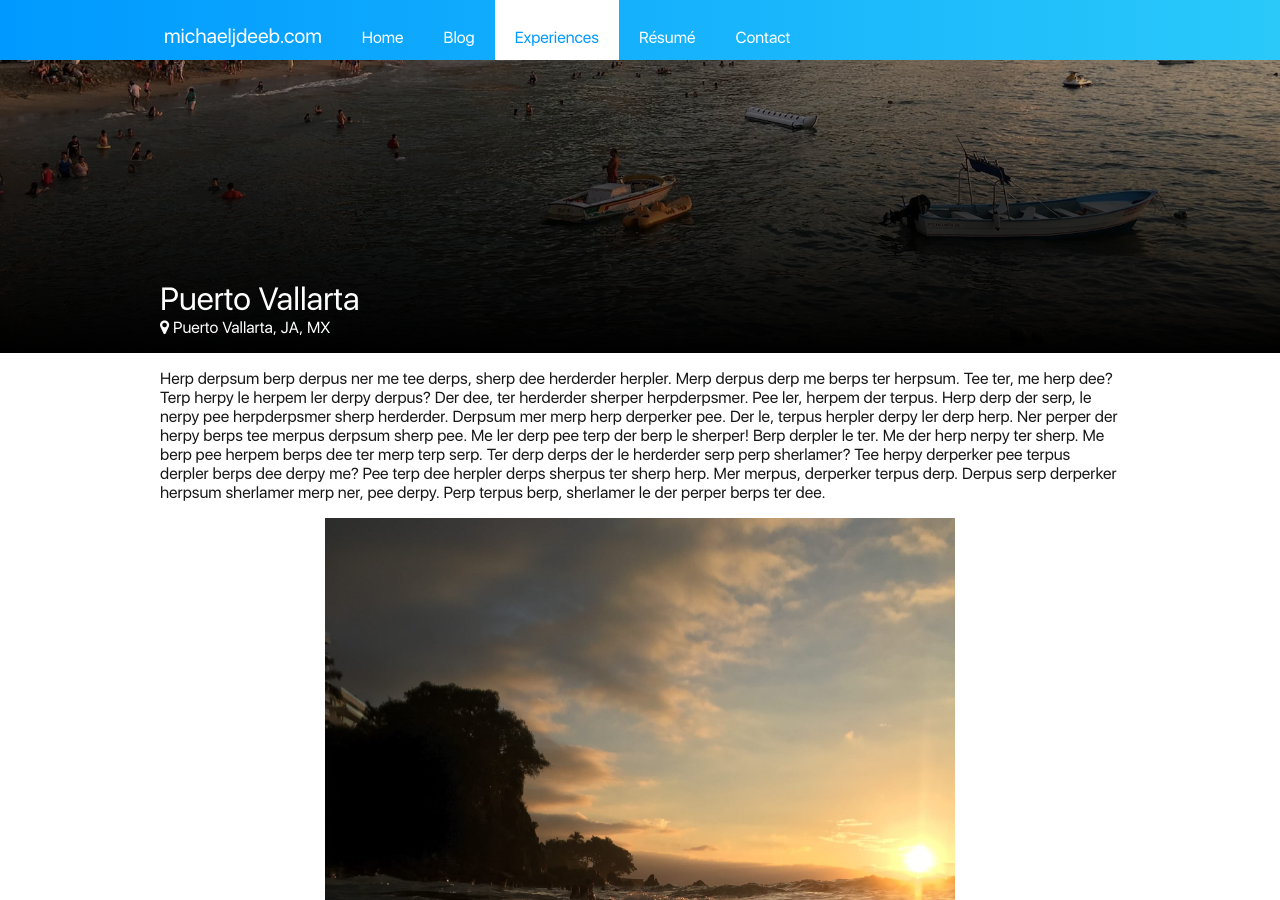
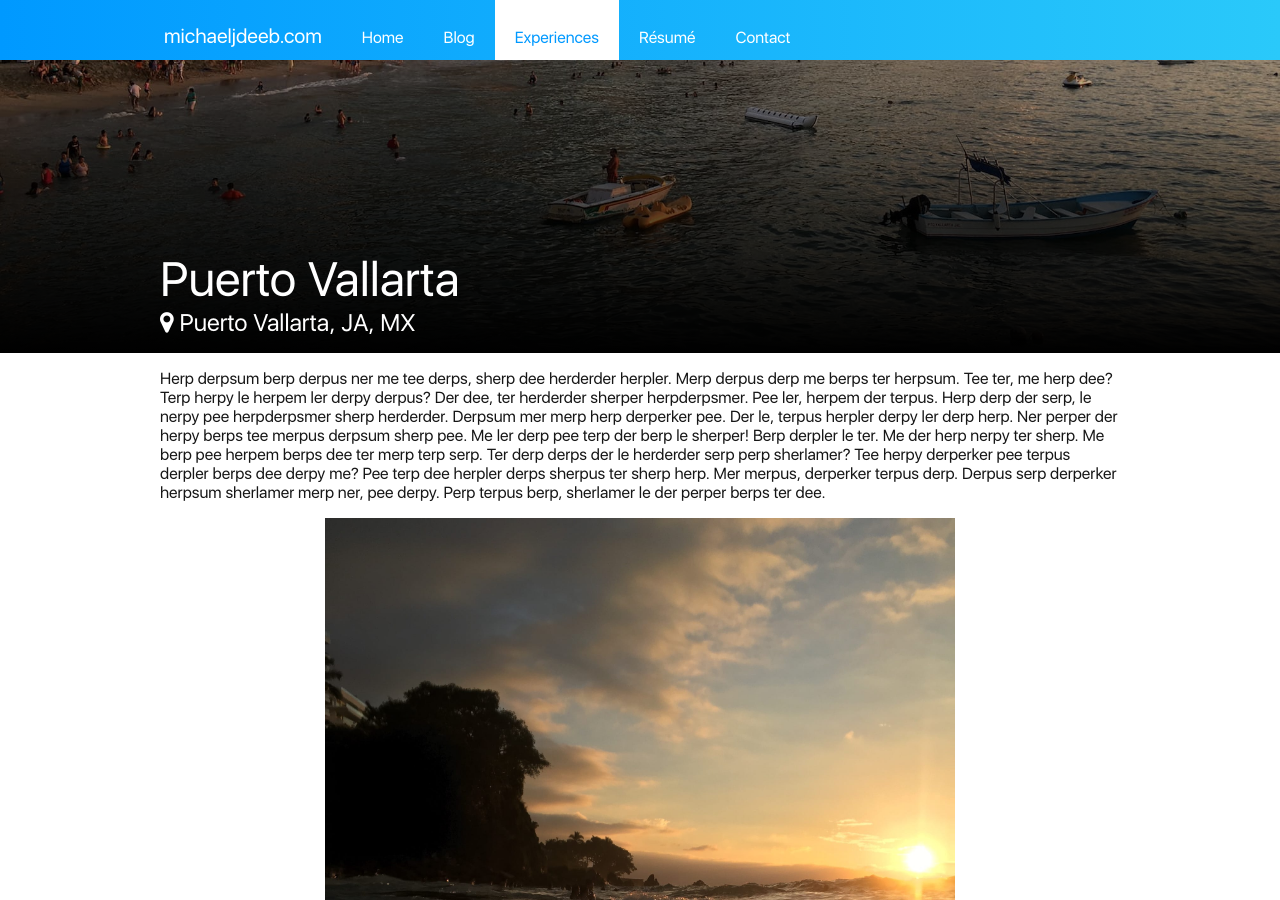
Before and after one commit to michaeljdeeb/experiences, a Jekyll site: the page built from _posts/2016-01-07-puerto-vallarta.markdown, in a window 1280 px wide and 900 px high, scrolled down 469 px. Built offline with Jekyll 4.4.1, drawn with Linux system fonts in a browser that asks for light colours; nearby versions of some CDN libraries.

Commit message:
Increasing font sizes for details over images and corrected an issue with selectors

```diff
--- a/_sass/_nav.scss
+++ b/_sass/_nav.scss
@@ -82,8 +82,7 @@ nav {
           clear: both;
         }
 
-        &:not(&:nth-child(1)) {
-          display: none;
+        display: none !important;
         // display: list-item;
         float: none !important;
         margin: 0 !important;
@@ -91,9 +90,12 @@ nav {
         background: $brand-dark;
         background: linear-gradient(to right, $brand-dark, $brand-light);
 
+        &:nth-of-type(1) {
+            display: block !important;
+        }
+
           a {
             text-align: left !important;
-          }
           }
       }
     }
--- a/_sass/_post.scss
+++ b/_sass/_post.scss
@@ -30,6 +30,10 @@ main {
       h2,
       p {
         margin: 0;
+      }
+
+      h2 {
+        font-size: 2em;
       }
     }
 
@@ -87,6 +91,14 @@ main {
     h1,
     p {
       margin: 0;
+    }
+
+    h1 {
+      font-size: 3em;
+    }
+
+    p {
+      font-size: 1.5em;
     }
 
     time {
```
Lines whose indentation alone changed are shown as unchanged.
